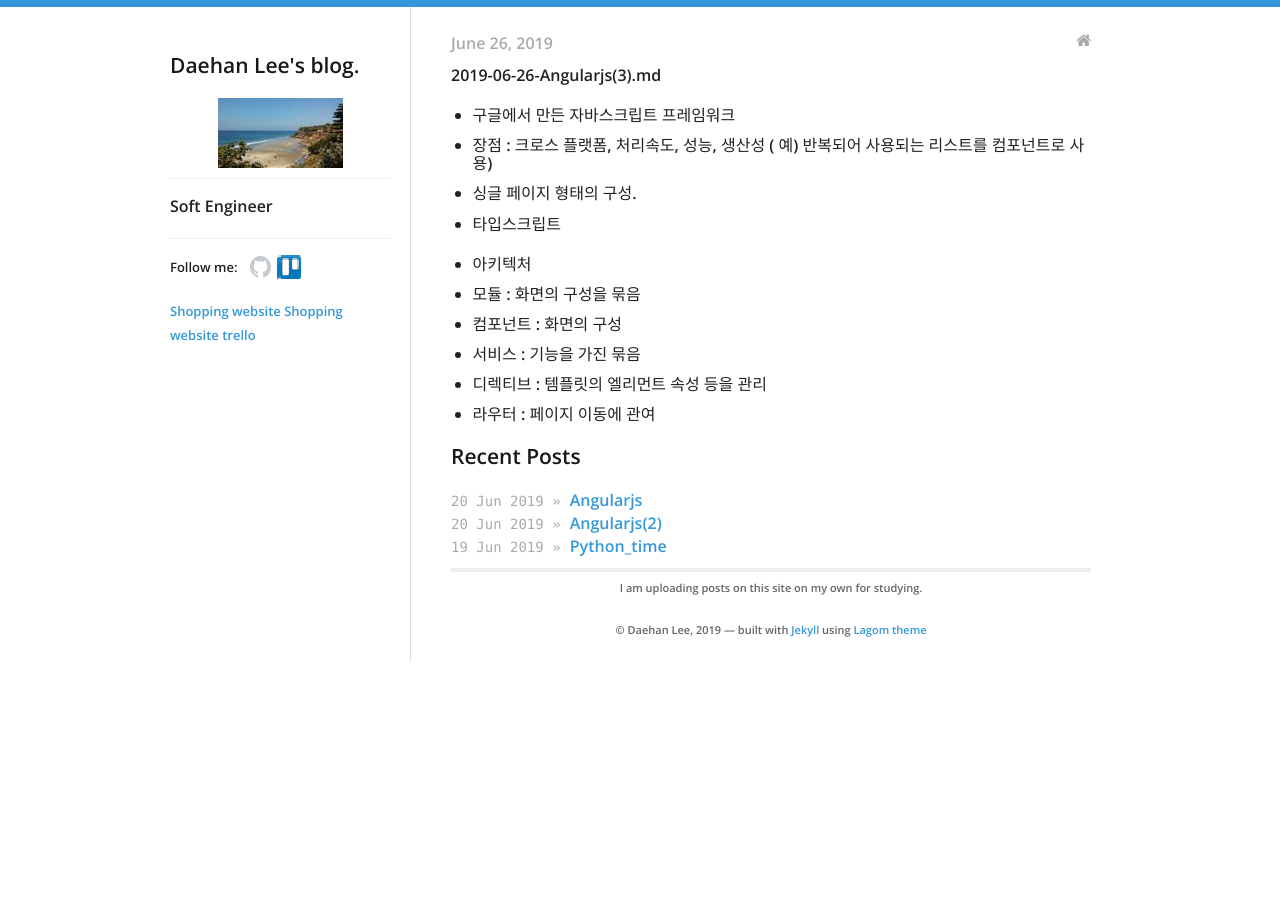
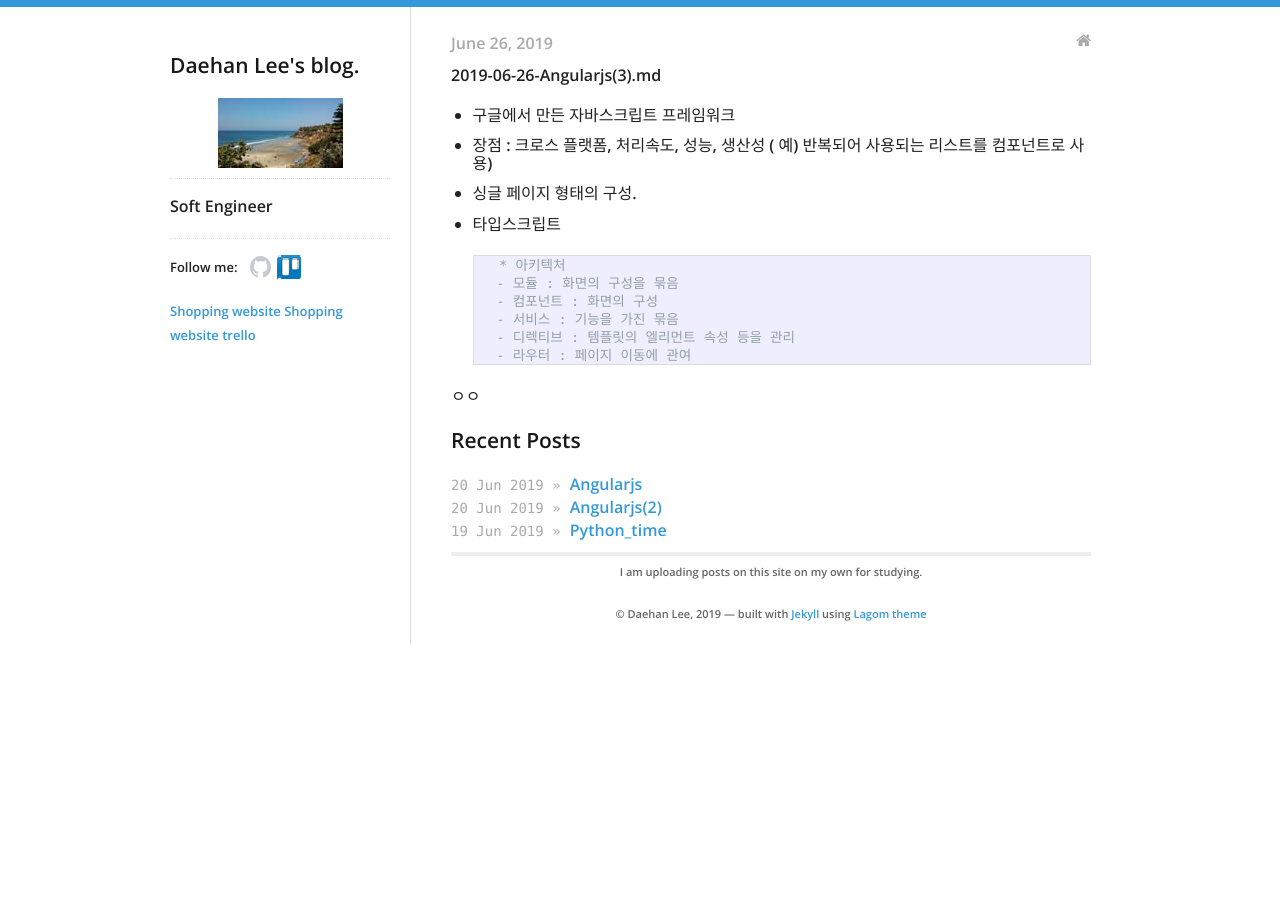
Before and after one commit to daehan0226/Study, a Jekyll site: the page built from _posts/2019-06-26-Angularjs(3).md, in a window 1280 px wide. Built offline with Jekyll 4.4.1, drawn with Linux system fonts in a browser that asks for light colours.

Commit message:
Update 2019-06-26-Angularjs(3).md

```diff
--- a/_posts/2019-06-26-Angularjs(3).md
+++ b/_posts/2019-06-26-Angularjs(3).md
@@ -13,9 +13,11 @@ categories:
 * 타입스크립트
 
 
-* 아키텍처
-- 모듈 : 화면의 구성을 묶음
-- 컴포넌트 : 화면의 구성
-- 서비스 : 기능을 가진 묶음
-- 디렉티브 : 템플릿의 엘리먼트 속성 등을 관리
-- 라우터 : 페이지 이동에 관여
+        * 아키텍처
+        - 모듈 : 화면의 구성을 묶음
+        - 컴포넌트 : 화면의 구성
+        - 서비스 : 기능을 가진 묶음
+        - 디렉티브 : 템플릿의 엘리먼트 속성 등을 관리
+        - 라우터 : 페이지 이동에 관여
+
+ㅇㅇ
```
